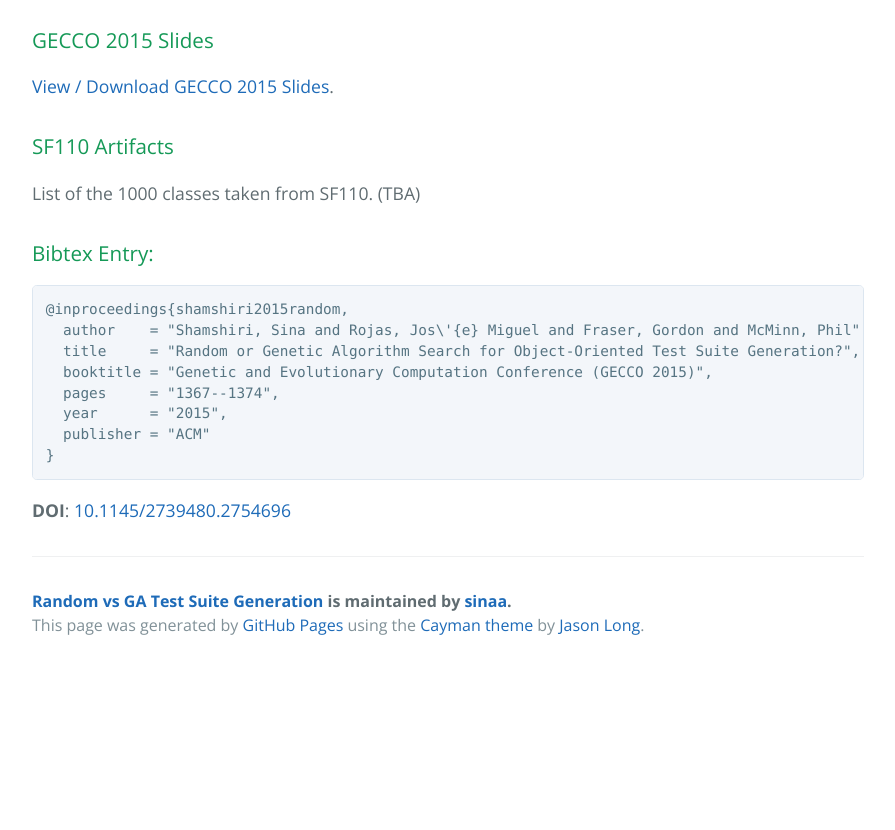
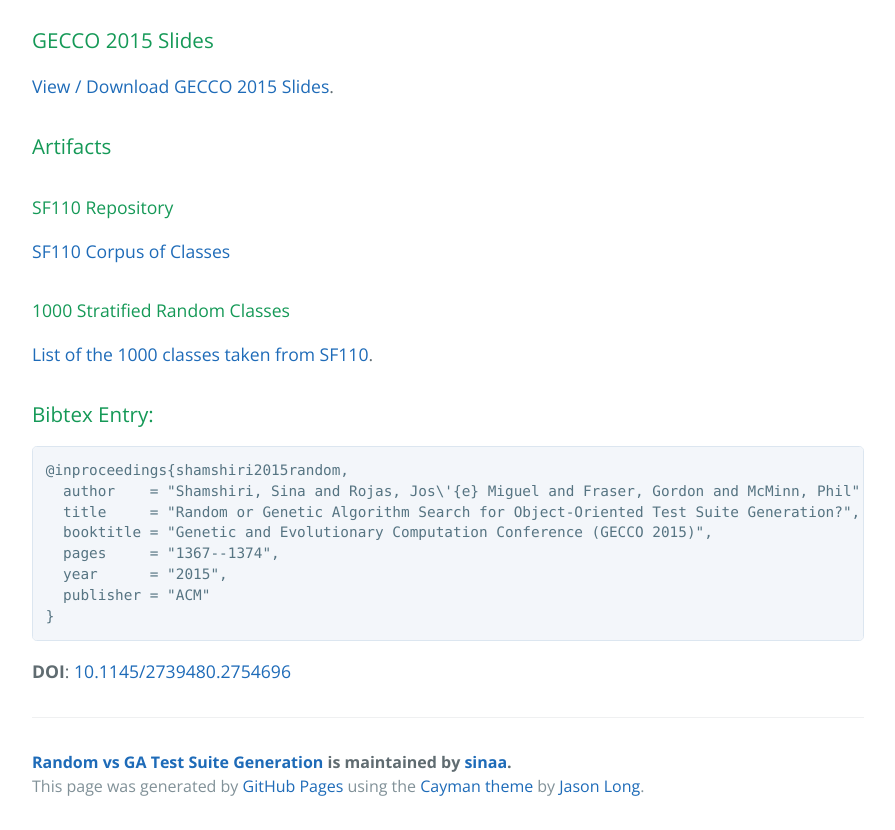
Before and after one commit to sinaa/random-vs-ga-test-generation, a plain HTML site: page index.html in a window 1280 px wide. Shown: the part 1100-1930 px from the top of the page, without its empty margins (192-1087 px from the left). Before the commit the page ends 1769 px from the top, so only its background shows below. Drawn offline with nearby package versions, Linux system fonts and the light colour scheme.

```diff
--- a/index.html
+++ b/index.html
@@ -39,9 +39,17 @@
 <p><a href="slides-gecco2015.pdf">View / Download GECCO 2015 Slides</a>.</p>
 
 <h3>
-<a id="sf110-artifacts" class="anchor" href="#sf110-artifacts" aria-hidden="true"><span aria-hidden="true" class="octicon octicon-link"></span></a>SF110 Artifacts</h3>
+<a id="artifacts" class="anchor" href="#artifacts" aria-hidden="true"><span aria-hidden="true" class="octicon octicon-link"></span></a>Artifacts</h3>
 
-<p>List of the 1000 classes taken from SF110. (TBA)</p>
+<h4>
+<a id="sf110-repository" class="anchor" href="#sf110-repository" aria-hidden="true"><span aria-hidden="true" class="octicon octicon-link"></span></a>SF110 Repository</h4>
+
+<p><a href="http://www.evosuite.org/experimental-data/sf110/">SF110 Corpus of Classes</a></p>
+
+<h4>
+<a id="1000-stratified-random-classes" class="anchor" href="#1000-stratified-random-classes" aria-hidden="true"><span aria-hidden="true" class="octicon octicon-link"></span></a>1000 Stratified Random Classes</h4>
+
+<p><a href="sf110_1000_classes.csv">List of the 1000 classes taken from SF110</a>.</p>
 
 <h3>
 <a id="bibtex-entry" class="anchor" href="#bibtex-entry" aria-hidden="true"><span aria-hidden="true" class="octicon octicon-link"></span></a>Bibtex Entry:</h3>
```
Also changed, not shown: params.json (+1 -1 lines).
